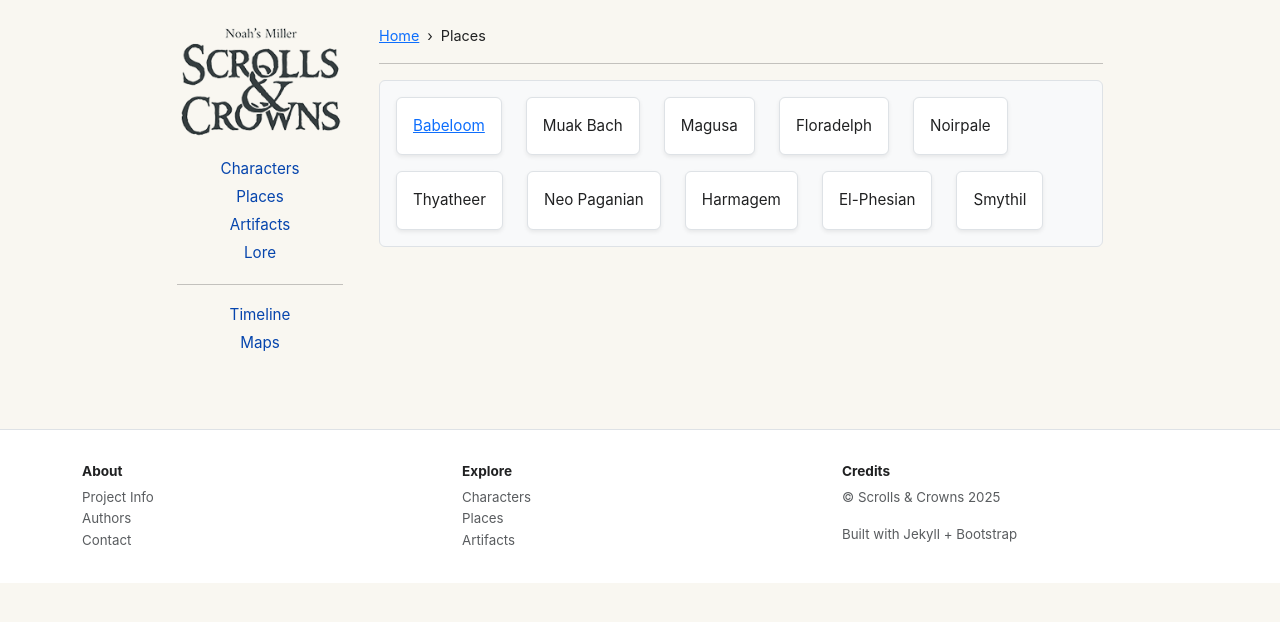
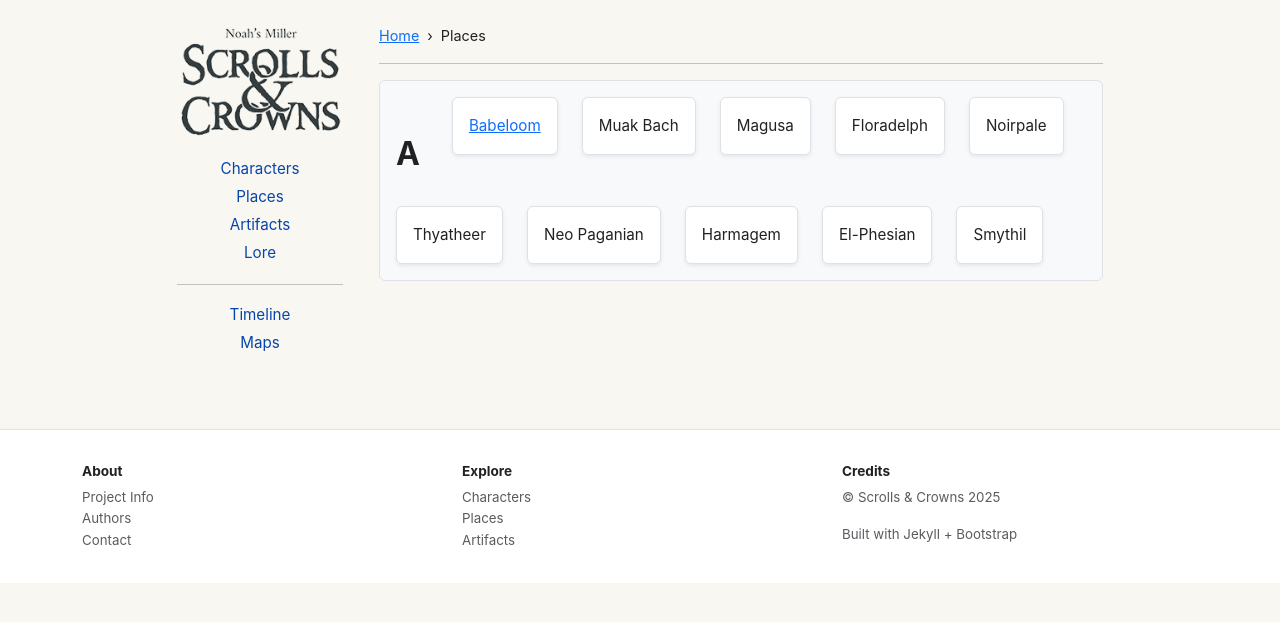
Before and after one commit to scrollsandcrowns/Wiki, a Jekyll site: the page built from places.html, in a window 1280 px wide. Shown: the top 622 px of the page. Built offline with Jekyll 4.4.1, drawn with Linux system fonts in a browser that asks for light colours.

Commit message:
Update places.html

```diff
--- a/places.html
+++ b/places.html
@@ -8,6 +8,8 @@ permalink: /places/
 <hr>
 
 <ul class="list-unstyled d-flex flex-wrap gap-3 border rounded p-3 bg-light">
+  <h2>A</h2>
+  <hr>
   <li class="list-inline-item">
     <div class="border rounded p-3 shadow-sm bg-white">
       <a href="{{ '/places/babeloom' | relative_url }}">Babeloom</a>
```
